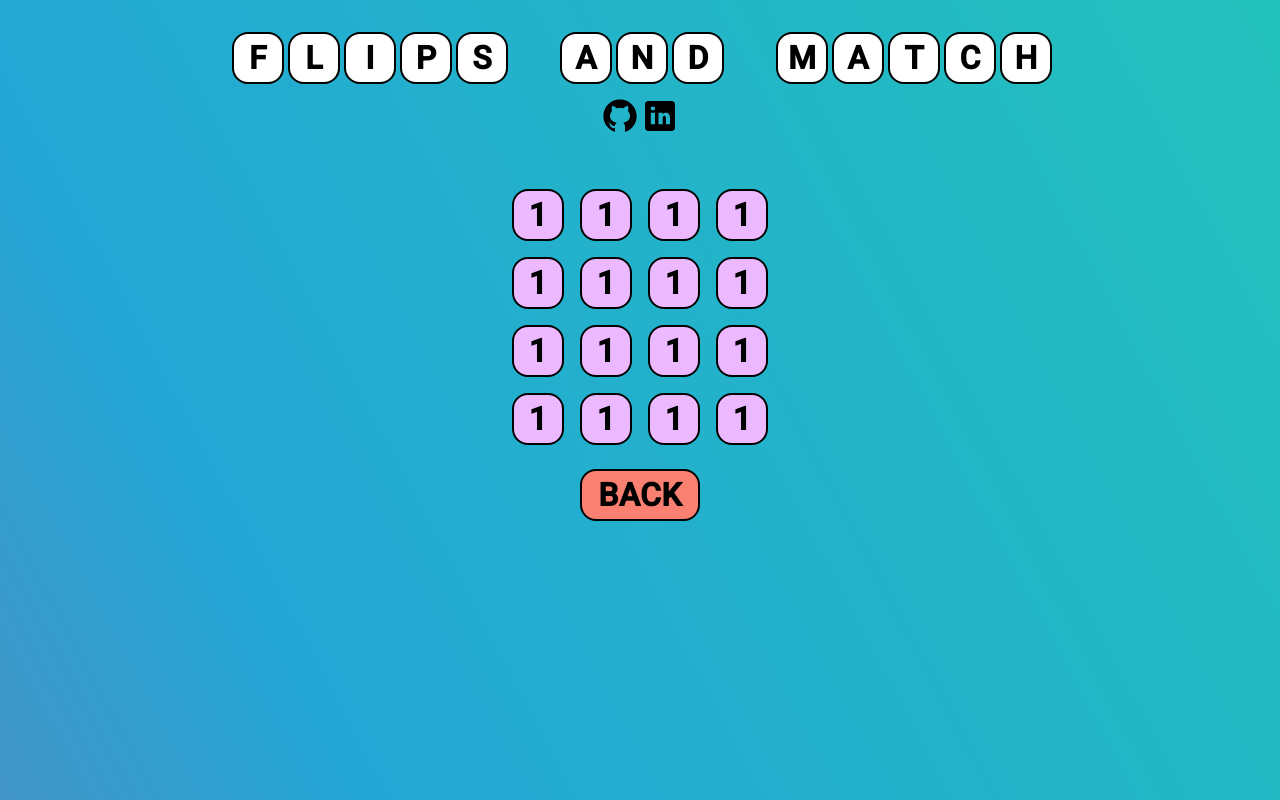
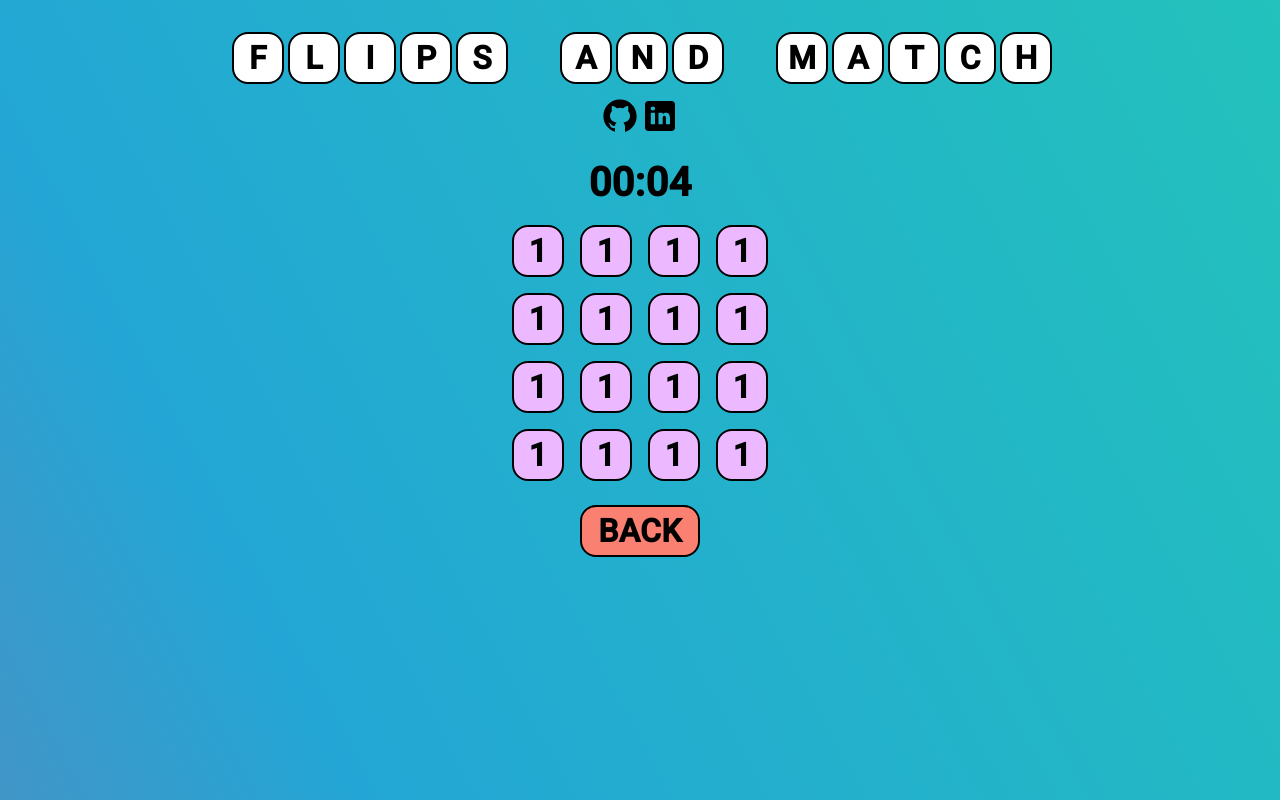
Before and after one commit to dsSliusarenko/flip-and-match, an Angular app: page /easy in a window 1280 px wide. Built offline with nearby package versions, Linux system fonts and the light colour scheme.

Commit message:
added timer

```diff
--- a/src/app/components/levels/easy/easy.component.html
+++ b/src/app/components/levels/easy/easy.component.html
@@ -1,5 +1,8 @@
 <div class="level">
-  <div class="cards grid-x4">
+  <div class="level__timer">
+    {{timer * 1000 | date:'mm:ss'}}
+  </div>
+  <div class="level__cards grid-x4">
     <div class="card" *ngFor="let card of demoCards">
       {{1}}
     </div>
--- a/src/app/components/levels/easy/easy.component.ts
+++ b/src/app/components/levels/easy/easy.component.ts
@@ -1,5 +1,6 @@
 import {Component, OnInit} from '@angular/core';
 import {Card} from "../card";
+import {Observable, Subject, takeUntil, timer} from 'rxjs';
 
 @Component({
   selector: 'fam-easy',
@@ -7,47 +8,54 @@ import {Card} from "../card";
   styleUrls: ['./easy.component.scss']
 })
 export class EasyComponent implements OnInit {
+  rxjsTimer: Observable<number> = timer(1000, 1000);
+  destroy: Subject<any> = new Subject();
+
+  timer: number = 0;
+
+
   demoCards: Card[] = [
     {
       icon: 'test'
-    },{
-      icon: 'test'
-    },{
-      icon: 'test'
-    },{
-      icon: 'test'
-    },{
-      icon: 'test'
-    },{
-      icon: 'test'
-    },{
-      icon: 'test'
-    },{
-      icon: 'test'
-    },{
-      icon: 'test'
-    },{
-      icon: 'test'
-    },{
-      icon: 'test'
-    },{
+    }, {
       icon: 'test'
     }, {
       icon: 'test'
-    },{
+    }, {
       icon: 'test'
-    },{
+    }, {
       icon: 'test'
-    },{
+    }, {
+      icon: 'test'
+    }, {
+      icon: 'test'
+    }, {
+      icon: 'test'
+    }, {
+      icon: 'test'
+    }, {
+      icon: 'test'
+    }, {
+      icon: 'test'
+    }, {
+      icon: 'test'
+    }, {
+      icon: 'test'
+    }, {
+      icon: 'test'
+    }, {
+      icon: 'test'
+    }, {
       icon: 'test'
     }
   ]
 
   showCards!: Card[];
 
+
   ngOnInit() {
-
-
+    this.rxjsTimer.pipe(takeUntil(this.destroy)).subscribe(time => {
+      this.timer = time;
+    })
   }
-
 }
--- a/src/styles.scss
+++ b/src/styles.scss
@@ -253,9 +253,14 @@ html, body {
 }
 
 .levels {
-  display: flex;
-  flex-direction: column;
-  justify-content: center;
+  //display: flex;
+  //flex-direction: column;
+  //justify-content: center;
+
+  .timer {
+    display: flex;
+    justify-content: center;
+  }
 
   .back-button {
     @include buttons-container;
@@ -269,9 +274,16 @@ html, body {
 .level {
   display: flex;
   justify-content: center;
-  margin-top: 2rem;
+  flex-direction: column;
+  align-items: center;
 
-  .cards {
+  &__timer {
+    margin: 1rem 0 2rem 0;
+    font-size: 2.5rem;
+    font-weight: bolder;
+  }
+
+  &__cards {
     .card {
       @include letter-square;
       background-color: $turquoise-level-card-background;
```
